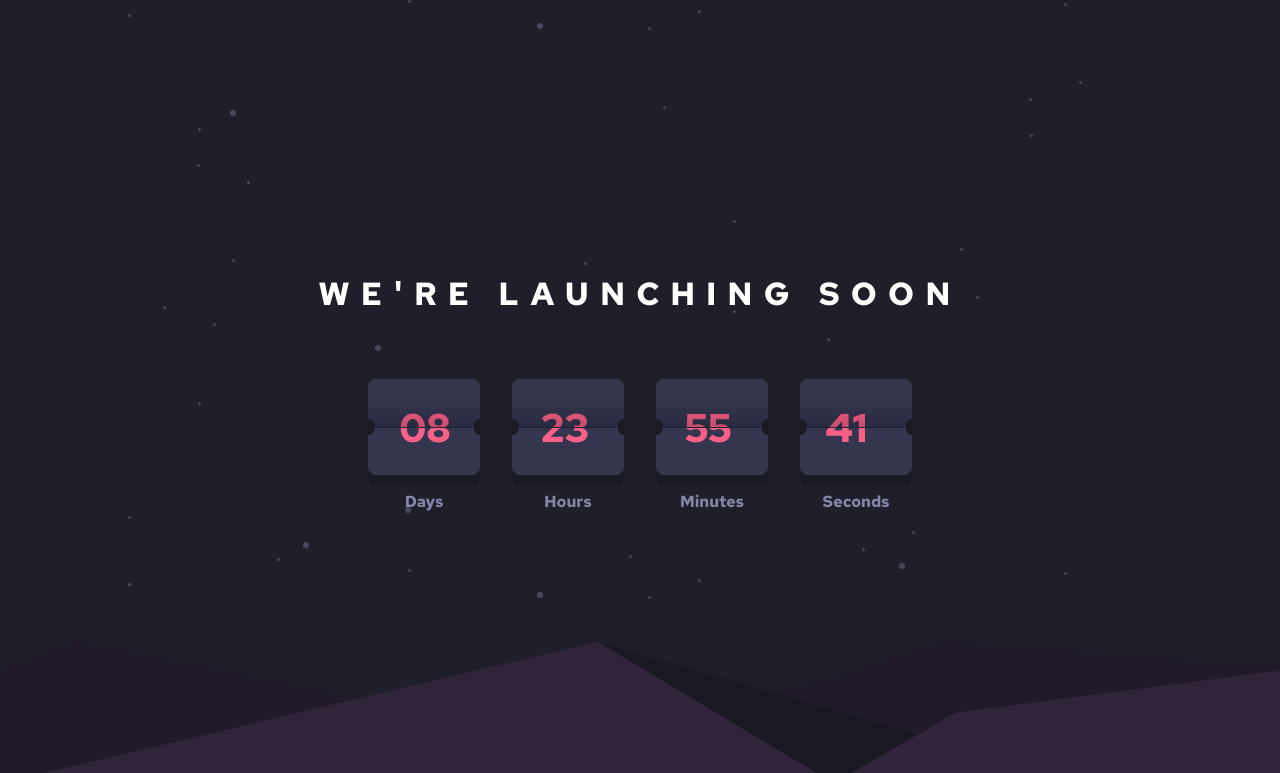
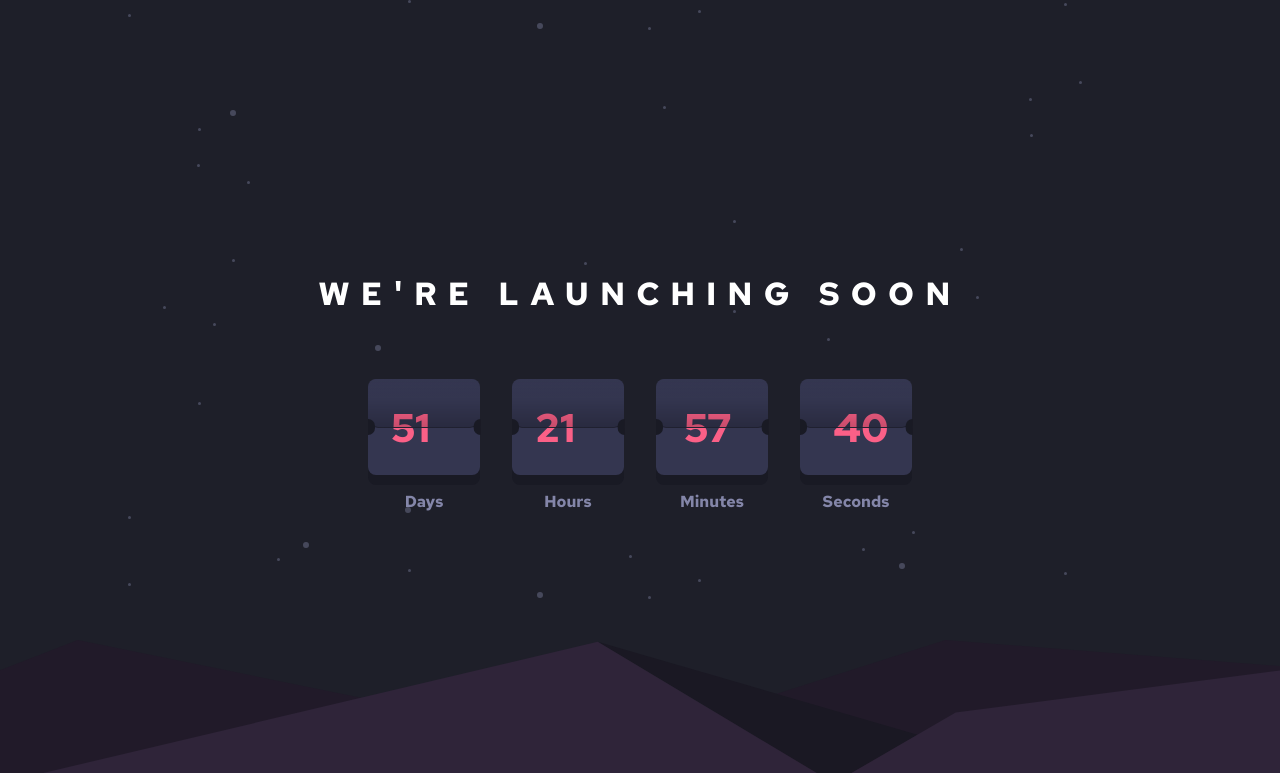
Before and after one commit to HualDev/CountDownTimer, a plain HTML site: page index.html in a window 1280 px wide. Shown: the top 773 px of the page. Drawn offline with Linux system fonts and the light colour scheme.

Commit message:
Final Version, enjoy it...

```diff
--- a/countDown.js
+++ b/countDown.js
@@ -0,0 +1,52 @@
+setInterval(function() {
+    update();
+}, 1000);
+
+let currentDate = new Date()
+let year = currentDate.getFullYear()
+let month = currentDate.getMonth()+1
+let day = currentDate.getDate()
+let hours = currentDate.getHours()
+let minutes = currentDate.getMinutes()
+let seconds = currentDate.getSeconds()
+let OpeningHour = '25/12/2023'
+let end = currentDate > new Date('11/23/' + currentDate.getFullYear()) ? new Date('11/23/' + (currentDate.getFullYear() + 1)) : new Date('11/23/' + currentDate.getFullYear());
+
+
+let _second = 1000;
+let _minute = _second * 60;
+let _hour = _minute * 60;
+let _day = _hour * 24;
+let timer;
+
+console.log(currentDate)
+console.log(day, hours, minutes, seconds)
+console.log(OpeningHour)
+
+
+
+
+
+
+
+function update() {
+    let now = new Date();
+    let distance = end - now;
+    if (distance < 0) {
+        clearInterval(timer);
+        document.getElementById('countdown').innerHTML = "It's Christmas!!!";
+        return;
+    }
+    let days = Math.floor(distance / _day);
+    let hours = Math.floor((distance % _day) / _hour);
+    let minutes = Math.floor((distance % _hour) / _minute);
+    let seconds = Math.floor((distance % _minute) / _second);
+
+    document.getElementById('day').innerHTML = addZero(days);
+    document.getElementById('hour').innerHTML = addZero(hours);
+    document.getElementById('minute').innerHTML = addZero(minutes);
+    document.getElementsByClassName('second')[0].innerHTML = addZero(seconds);
+    document.getElementsByClassName('second')[1].innerHTML = addZero(seconds);
+}
+
+const addZero = (number) => String(number).padStart(2, '0')
--- a/index.html
+++ b/index.html
@@ -21,7 +21,7 @@
       <div>
         <div class="numberCard">
           <div class="dot"></div>
-          <div class="number">08</div>
+          <div id="day" class="number">08</div>
         </div>
         <p class="text">Days</p>
       </div>
@@ -29,7 +29,7 @@
       <div>
         <div class="numberCard">
           <div class="dot"></div>
-          <div class="number">23</div>
+          <div id="hour" class="number">23</div>
         </div>
         <p class="text">Hours</p>
       </div>
@@ -37,7 +37,7 @@
       <div>
         <div class="numberCard">
           <div class="dot"></div>
-          <div class="number">55</div>
+          <div id="minute" class="number">55</div>
         </div>
         <p class="text">Minutes</p>
       </div>
@@ -45,7 +45,7 @@
       <div>
         <div class="numberCard">
           <div class="dot"></div>
-          <div class="number">41</div>
+          <div class="number second">41</div>
         </div>
         <p class="text">Seconds</p>
       </div>
```
Also changed, not shown: images/screenshot.jpg (added), 2 other files.
